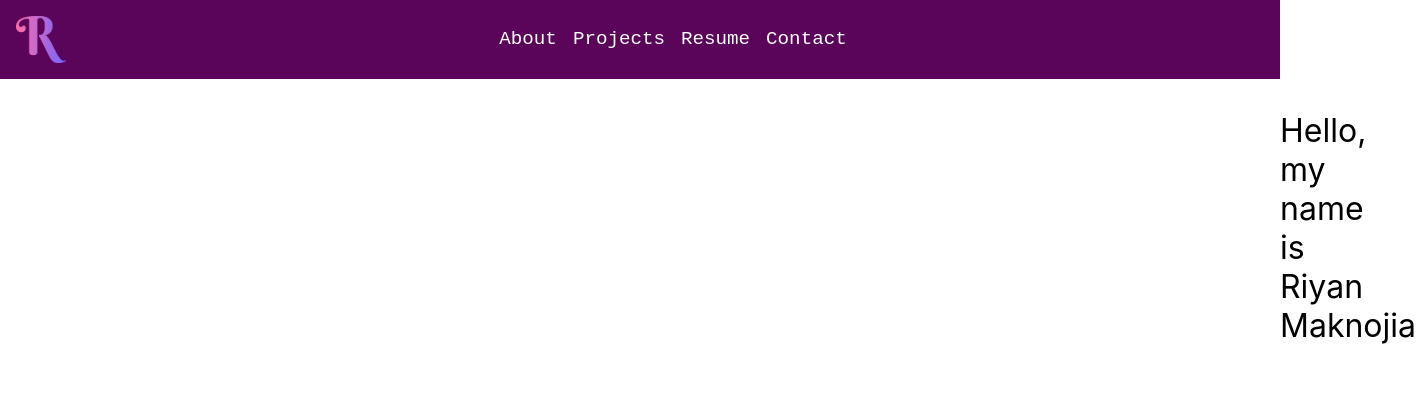
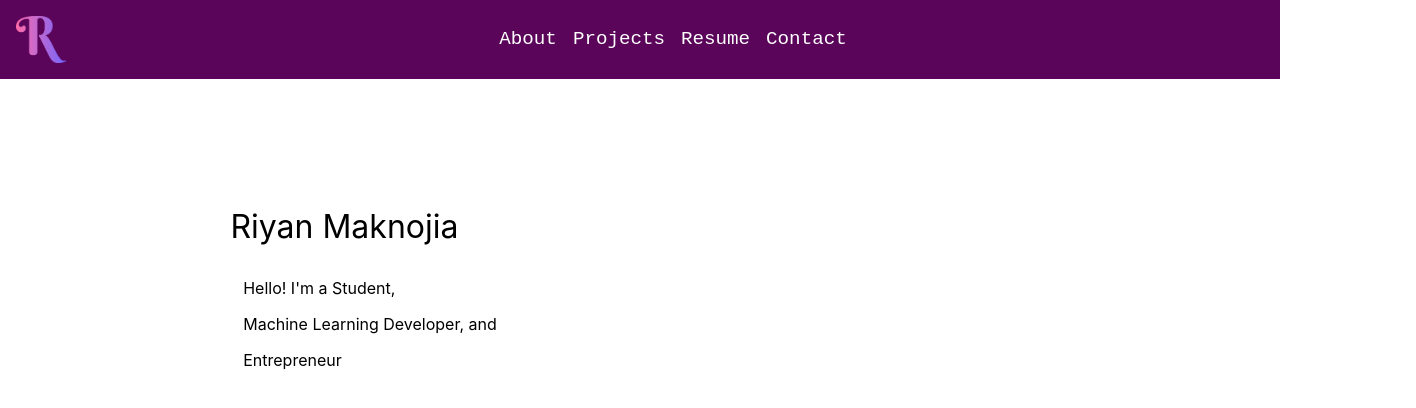
Before and after one commit to RiyanMak/my-portfolio, a React (Create React App) app: page / in a window 1280 px wide. Shown: the top 408 px of the page, 1416 px wide, since content can reach past the window. Built offline with nearby package versions, Linux system fonts and the light colour scheme.

Commit message:
feat: finished skeleton for Name and about me

```diff
--- a/src/Components/NameDisplay.jsx
+++ b/src/Components/NameDisplay.jsx
@@ -5,7 +5,10 @@ const NameDisplay =() => {
   return (
     <div className={styles.nameContainer}>
       <body>
-          <p className={styles.name}>Hello, my name is Riyan Maknojia</p>
+          <p className={styles.name}>Riyan Maknojia</p>
+          <p className={styles.nameabout1}>Hello! I'm a Student,</p>
+          <p className={styles.nameabout2}>Machine Learning Developer, and</p>
+          <p className={styles.nameabout3}>Entrepreneur</p>
       </body>
     </div>
   );
--- a/src/Components/NameDisplay.module.css
+++ b/src/Components/NameDisplay.module.css
@@ -5,6 +5,27 @@
 
 .name{
     font-size: 2rem;
-    margin-left: 100%;
+    margin-left: 18%;
+    margin-top: 10%;
     color: black;
 }
+
+.nameabout1{
+    font-size:100%;
+    margin-top:0%;
+    margin-left: 19%;
+    color: black;
+}
+.nameabout2{
+    font-size:100%;
+    margin-top:0%;
+    margin-left: 19%;
+    color: black;
+}
+
+.nameabout3{
+    font-size:100%;
+    margin-top:0%;
+    margin-left: 19%;
+    color: black;
+}
```
